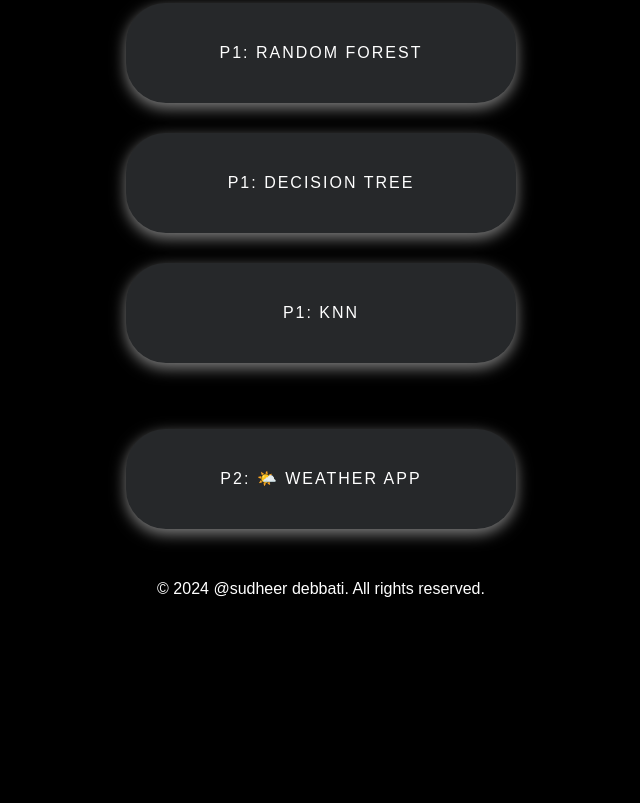
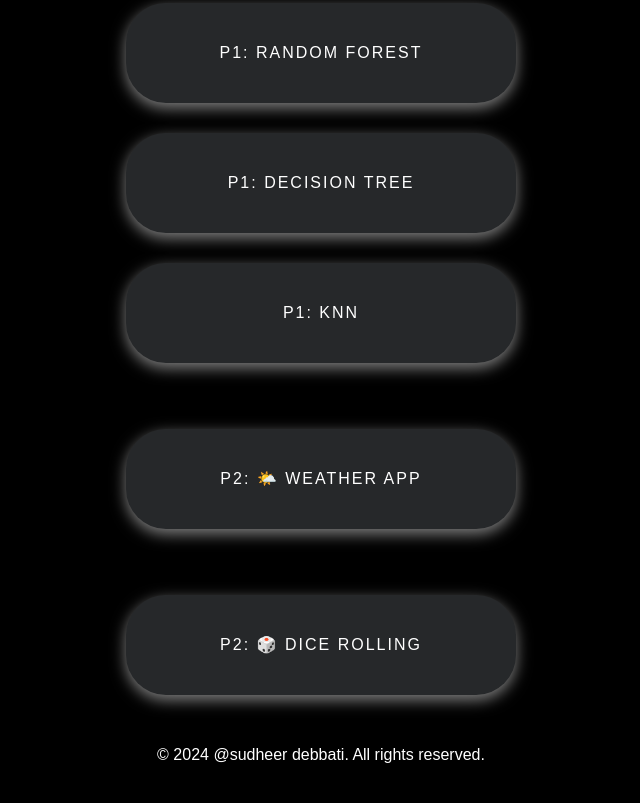
Before and after one commit to Debbatisudheer/projects-work, a plain HTML site: page index.html in a window 1280 px wide. Shown: the part 316-1119 px from the top of the page, without its empty margins (319-959 px from the left). Before the commit the page ends 950 px from the top, so only its background shows below. Drawn offline with Linux system fonts and the light colour scheme.

Commit message:
Update index.html

```diff
--- a/index.html
+++ b/index.html
@@ -28,6 +28,14 @@
           <div class="buttons-container">
         <a href="https://debbatisudheer.github.io/weather-application//" class="orange-button">p2: 🌤️ weather app</a>
     </div>
+         <p></p>
+         <p></p>
+    </header>
+
+    <section class="main-content">
+          <div class="buttons-container">
+        <a href="https://debbatisudheer.github.io/Dice-Rolling1/" class="orange-button">p2: 🎲 dice rolling</a>
+    </div>
 
     </section>
   <footer>
```
